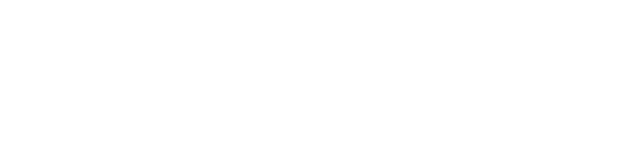
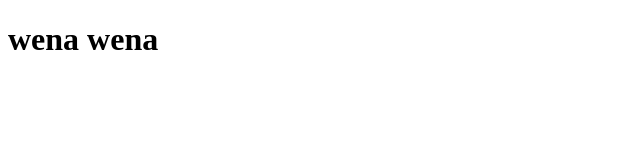
Before and after one commit to nicovidal/tareitas, a plain HTML site: page index.html in a window 1280 px wide. Shown: the whole page, without its empty margins (0-640 px from the left). Drawn offline with Linux system fonts and the light colour scheme.

Commit message:
commit 2

```diff
--- a/index.html
+++ b/index.html
@@ -7,6 +7,6 @@
     <title>Document</title>
 </head>
 <body>
-
+    <h1>wena wena</h1>
 </body>
 </html>
```
